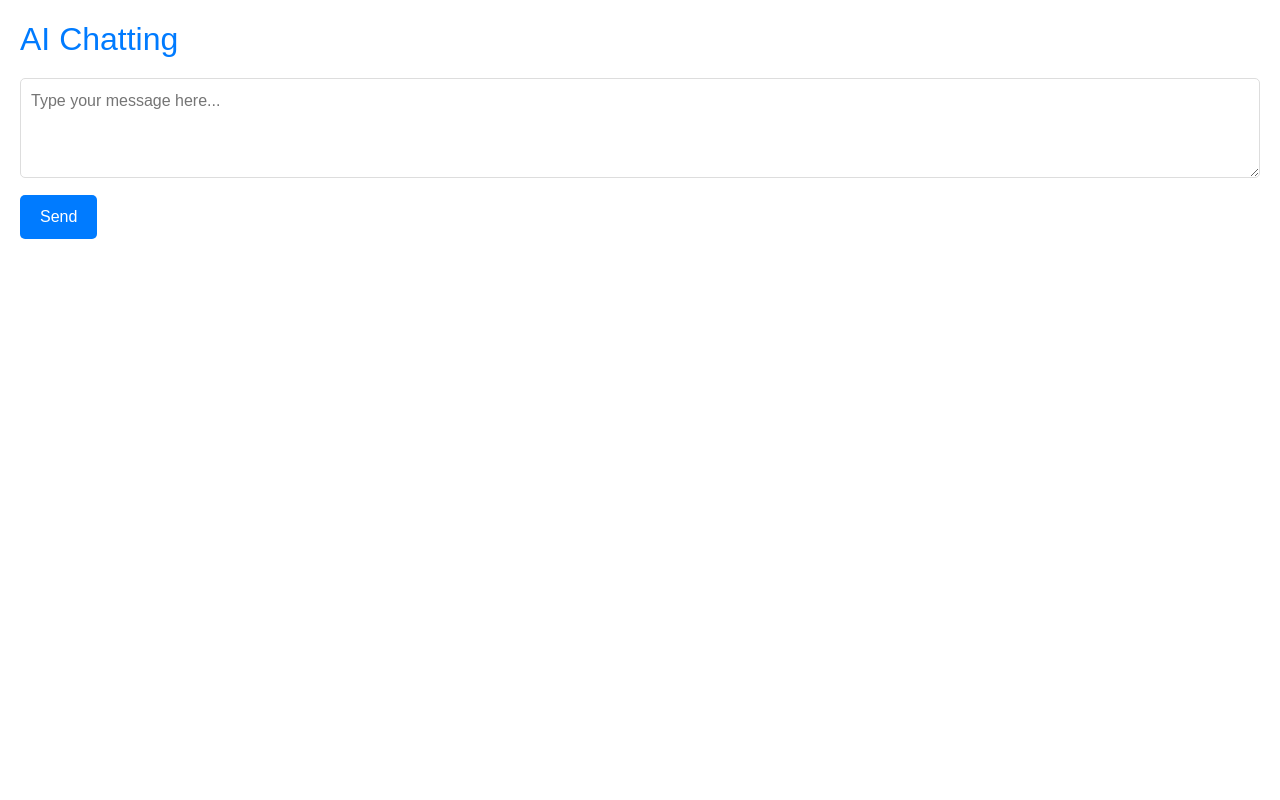
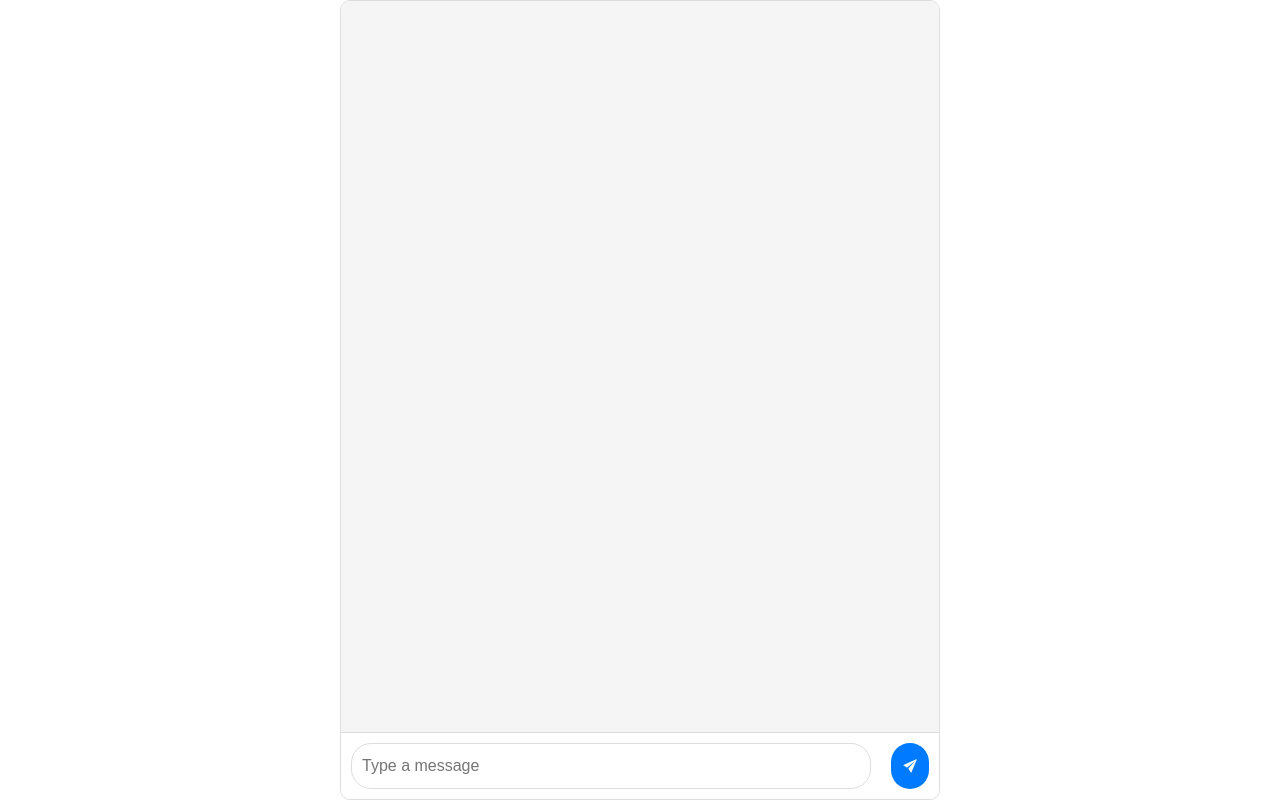
Before and after one commit to musheer243/bewbew-frontend, a React (Create React App) app: page /ai-chatting in a window 1280 px wide. Built offline with nearby package versions, Linux system fonts and the light colour scheme.

Commit message:
ai chatting little but done

```diff
--- a/src/components/dashboard/AIChatting.js
+++ b/src/components/dashboard/AIChatting.js
@@ -1,65 +1,57 @@
 import React, { useState } from 'react';
 import axios from 'axios';
+import { IoIosSend } from 'react-icons/io';
+import '../../styles/AIChatting.css';
 
 const AIChatting = () => {
   const [message, setMessage] = useState('');
-  const [response, setResponse] = useState('');
+  const [chat, setChat] = useState([]);
 
   const handleSendMessage = async () => {
+    if (!message.trim()) return;
+
+    const userMessage = { sender: 'user', text: message };
+    setChat((prevChat) => [...prevChat, userMessage]);
+
     try {
       const res = await axios.get(
         `http://34.227.206.93:9090/api/ai/generate?message=${encodeURIComponent(message)}`
       );
-      setResponse(res.data.generation || 'No response from AI');
+      const aiMessage = { sender: 'ai', text: res.data.generation || 'No response from AI' };
+      setChat((prevChat) => [...prevChat, aiMessage]);
     } catch (error) {
       console.error('Error communicating with AI:', error);
-      setResponse('Failed to communicate with AI.');
+      const errorMessage = { sender: 'ai', text: 'Failed to communicate with AI.' };
+      setChat((prevChat) => [...prevChat, errorMessage]);
     }
+
+    setMessage('');
   };
 
   return (
-    <div style={{ padding: '20px', fontFamily: 'Arial, sans-serif' }}>
-      <h2 style={{ marginBottom: '20px', color: '#007BFF' }}>AI Chatting</h2>
-      <textarea
-        value={message}
-        onChange={(e) => setMessage(e.target.value)}
-        placeholder="Type your message here..."
-        style={{
-          width: '100%',
-          height: '100px',
-          marginBottom: '10px',
-          padding: '10px',
-          border: '1px solid #ddd',
-          borderRadius: '5px',
-        }}
-      />
-      <button
-        onClick={handleSendMessage}
-        style={{
-          padding: '10px 20px',
-          backgroundColor: '#007BFF',
-          color: 'white',
-          border: 'none',
-          borderRadius: '5px',
-          cursor: 'pointer',
-        }}
-      >
-        Send
-      </button>
-      {response && (
-        <div
-          style={{
-            marginTop: '20px',
-            padding: '10px',
-            backgroundColor: '#f8f9fa',
-            borderRadius: '5px',
-            boxShadow: '0 2px 4px rgba(0, 0, 0, 0.1)',
-          }}
-        >
-          <strong>AI Response:</strong>
-          <p style={{ marginTop: '10px' }}>{response}</p>
-        </div>
-      )}
+    <div className="chat-container">
+      <div className="chat-box">
+        {chat.map((msg, index) => (
+          <div
+            key={index}
+            className={`message ${msg.sender === 'user' ? 'user-message' : 'ai-message'}`}
+          >
+            {msg.text}
+          </div>
+        ))}
+      </div>
+      <div className="input-container">
+        <input
+          type="text"
+          value={message}
+          onChange={(e) => setMessage(e.target.value)}
+          placeholder="Type a message"
+          className="chat-input"
+        />
+        <button onClick={handleSendMessage} className="send-button">
+          <IoIosSend />
+        </button>
+      </div>
     </div>
   );
 };
--- /dev/null
+++ b/src/styles/AIChatting.css
@@ -0,0 +1,71 @@
+.chat-container {
+    display: flex;
+    flex-direction: column;
+    justify-content: space-between;
+    height: 100vh;
+    max-width: 600px;
+    margin: 0 auto;
+    font-family: Arial, sans-serif;
+    border: 1px solid #ddd;
+    border-radius: 10px;
+    overflow: hidden;
+  }
+
+  .chat-box {
+    flex: 1;
+    overflow-y: auto;
+    padding: 10px;
+    background-color: #f5f5f5;
+  }
+
+  .message {
+    margin: 5px 0;
+    padding: 10px;
+    border-radius: 10px;
+    max-width: 70%;
+    word-wrap: break-word;
+  }
+
+  .user-message {
+    align-self: flex-end;
+    background-color: #dcf8c6;
+  }
+
+  .ai-message {
+    align-self: flex-start;
+    background-color: #ffffff;
+    border: 1px solid #ddd;
+  }
+
+  .input-container {
+    display: flex;
+    padding: 10px;
+    background-color: #fff;
+    border-top: 1px solid #ddd;
+  }
+
+  .chat-input {
+    flex: 1;
+    padding: 10px;
+    border: 1px solid #ddd;
+    border-radius: 20px;
+    margin-right: 20px;
+    outline: none;
+  }
+
+  .send-button {
+    display: flex;
+    align-items: center;
+    justify-content: center;
+    padding: 10px;
+    background-color: #007bff;
+    color: white;
+    border: none;
+    border-radius: 20px;
+    cursor: pointer;
+    font-size: 18px;
+  }
+
+  .send-button:hover {
+    background-color: #0056b3;
+  }
```
Also changed, not shown: src/styles/Dashboard.css (+64 -0 lines).
